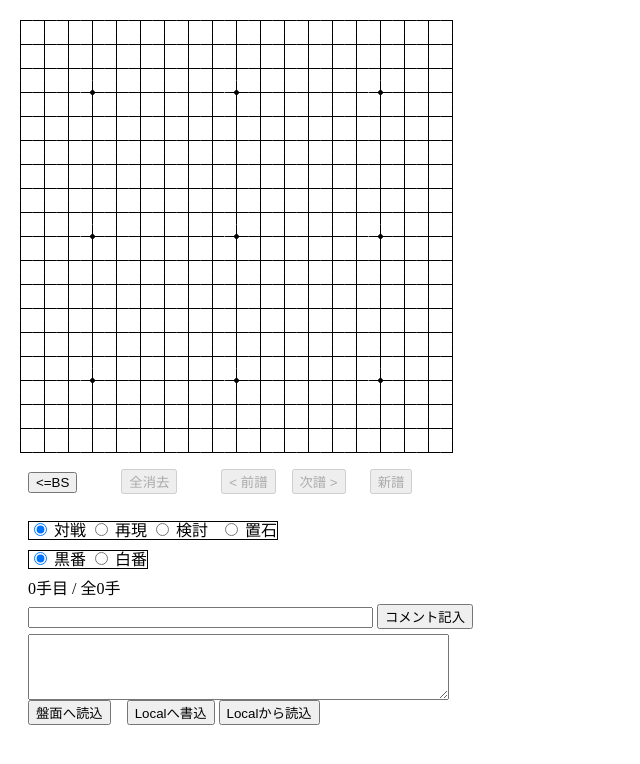
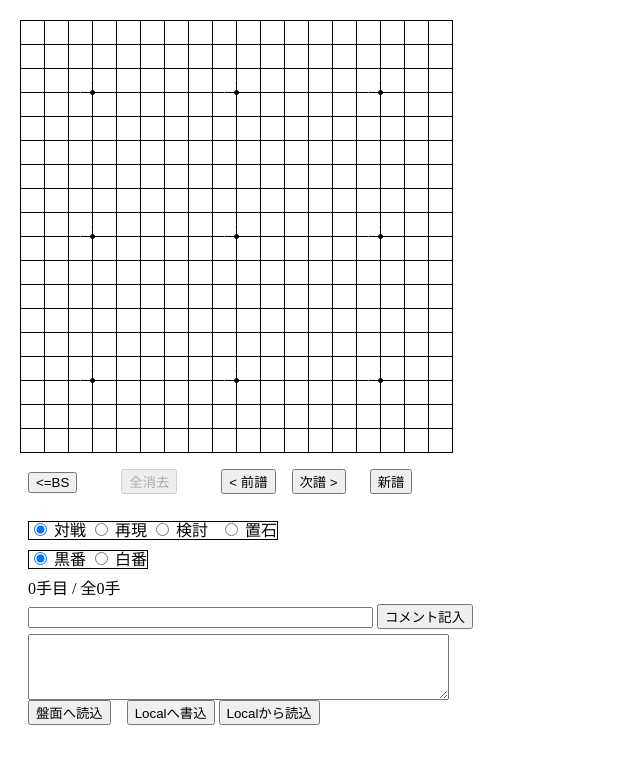
Before and after one commit to md1961/igo-html5, a plain HTML site: page index.html in a window 1280 px wide. Shown: the whole page, without its empty margins (0-640 px from the left). Drawn offline with Linux system fonts and the light colour scheme.

Commit message:
Enable #button_to_next_move_set, etc.

```diff
--- a/index.html
+++ b/index.html
@@ -57,11 +57,11 @@
         </span>
         &nbsp;&nbsp;&nbsp;&nbsp;
         <span id="buttons_to_browze_move_sets" class="panel">
-          <input type="button" id="button_to_prev_move_set" value="< 前譜" onclick="prevMoveSet();" disabled>
+          <input type="button" id="button_to_prev_move_set" value="< 前譜" onclick="prevMoveSet();">
           &nbsp;&nbsp;
-          <input type="button" id="button_to_next_move_set" value="次譜 >" onclick="nextMoveSet();" disabled>
+          <input type="button" id="button_to_next_move_set" value="次譜 >" onclick="nextMoveSet();">
           &nbsp;&nbsp;&nbsp;&nbsp;
-          <input type="button" id="button_to_new_move_set" value="新譜" onclick="newMoveSet();" disabled>
+          <input type="button" id="button_to_new_move_set" value="新譜" onclick="newMoveSet();">
         </span>
       </div>
       <br />
```
